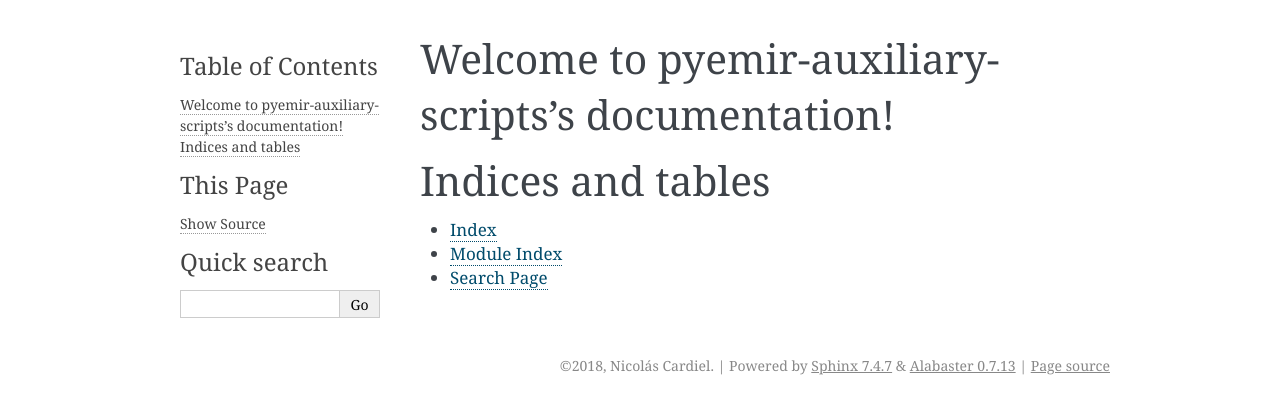
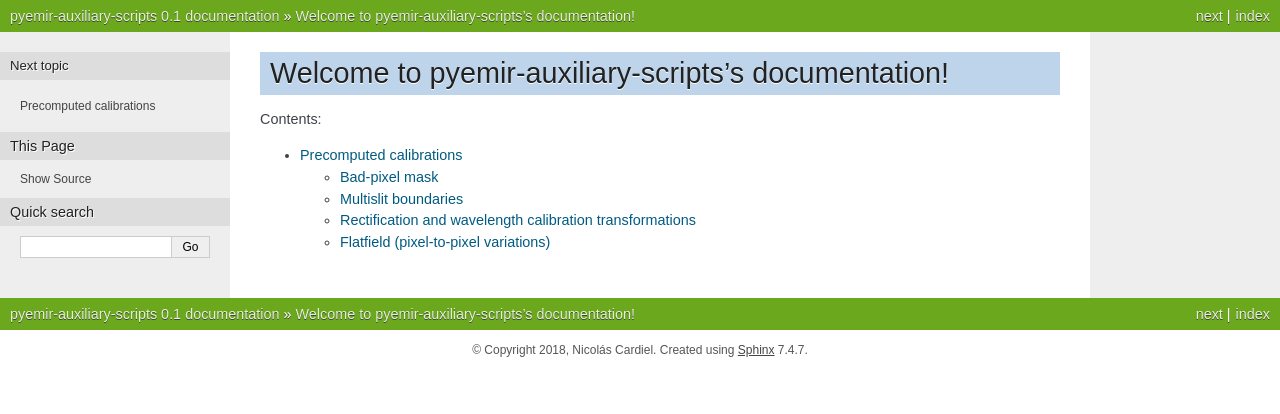
Before and after one commit to nicocardiel/xemir, a Sphinx documentation site: the page built from docs/index.rst, in a window 1280 px wide. Shown: the top 414 px of the page. Built offline with Sphinx 7.4.7, drawn with Linux system fonts in a browser that asks for light colours; formulas are drawn with MathJax 3.

Commit message:
Initialize documentation section

```diff
--- a/docs/conf.py
+++ b/docs/conf.py
@@ -75,7 +75,8 @@ pygments_style = 'sphinx'
 # The theme to use for HTML and HTML Help pages.  See the documentation for
 # a list of builtin themes.
 #
-html_theme = 'alabaster'
+#html_theme = 'alabaster'
+html_theme = 'nature'
 
 # Theme options are theme-specific and customize the look and feel of a theme
 # further.  For a list of options available for each theme, see the
--- a/docs/index.rst
+++ b/docs/index.rst
@@ -11,10 +11,4 @@ Welcome to pyemir-auxiliary-scripts's documentation!
    :caption: Contents:
 
 
-
-Indices and tables
-==================
-
-* :ref:`genindex`
-* :ref:`modindex`
-* :ref:`search`
+   precomputed_calibrations
--- /dev/null
+++ b/docs/precomputed_calibrations.rst
@@ -0,0 +1,37 @@
+.. _precomputed_calibrations:
+
+Precomputed calibrations
+========================
+
+Bad-pixel mask
+--------------
+
+File: :download:`BadPixMask_F.fits<calibrations/BadPixMask_F.fits>`
+
+
+Multislit boundaries
+--------------------
+
+- grism J + filter J: bla, bla, bla
+- grism H + filter H: bla, bla, bla
+- grism K + filter Ksp: bla, bla, bla
+- grism LR + filter YJ: bla, bla, bla
+- grism LR + filter HK: bla, bla, bla
+
+Rectification and wavelength calibration transformations
+--------------------------------------------------------
+
+- grism J + filter J: bla, bla, bla
+- grism H + filter H: bla, bla, bla
+- grism K + filter Ksp: bla, bla, bla
+- grism LR + filter YJ: bla, bla, bla
+- grism LR + filter HK: bla, bla, bla
+
+Flatfield (pixel-to-pixel variations)
+-------------------------------------
+
+- grism J + filter J: bla, bla, bla
+- grism H + filter H: bla, bla, bla
+- grism K + filter Ksp: bla, bla, bla
+- grism LR + filter YJ: bla, bla, bla
+- grism LR + filter HK: bla, bla, bla
```
Also changed, not shown: 1 other file.
